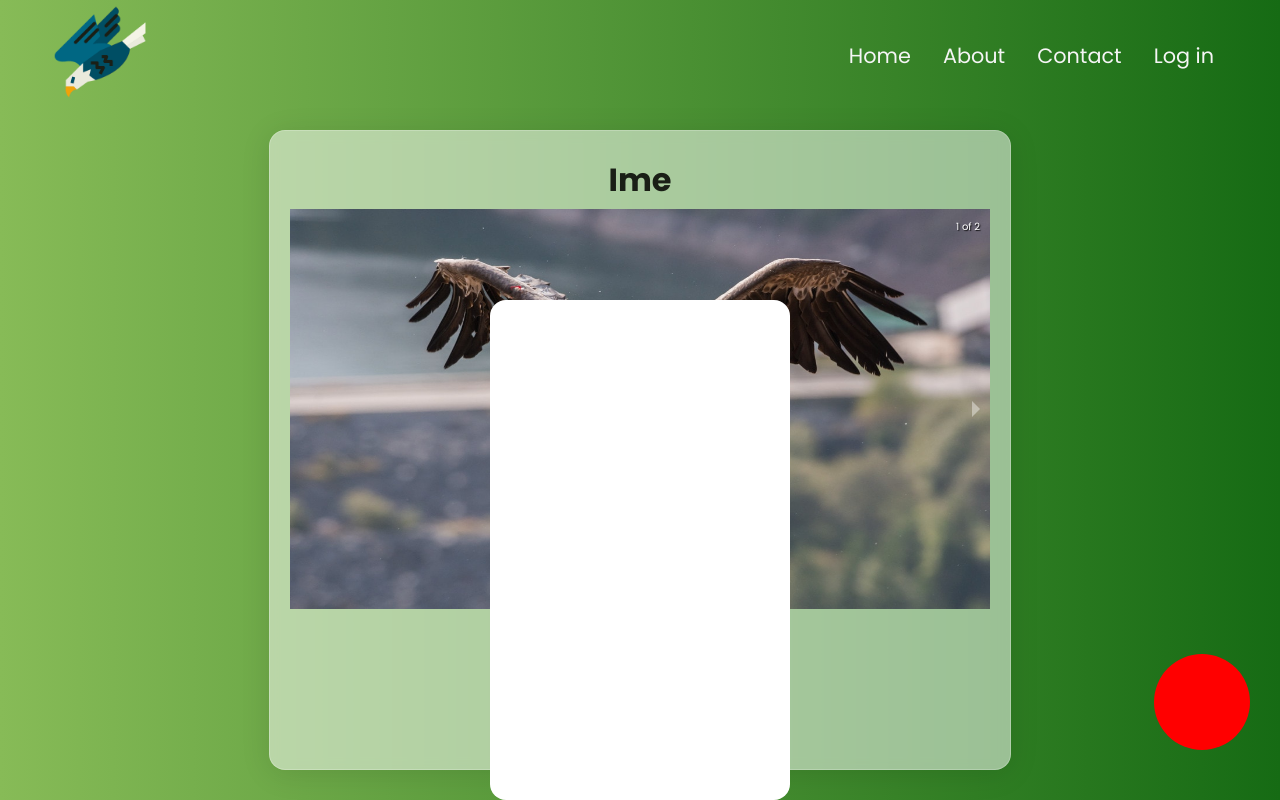
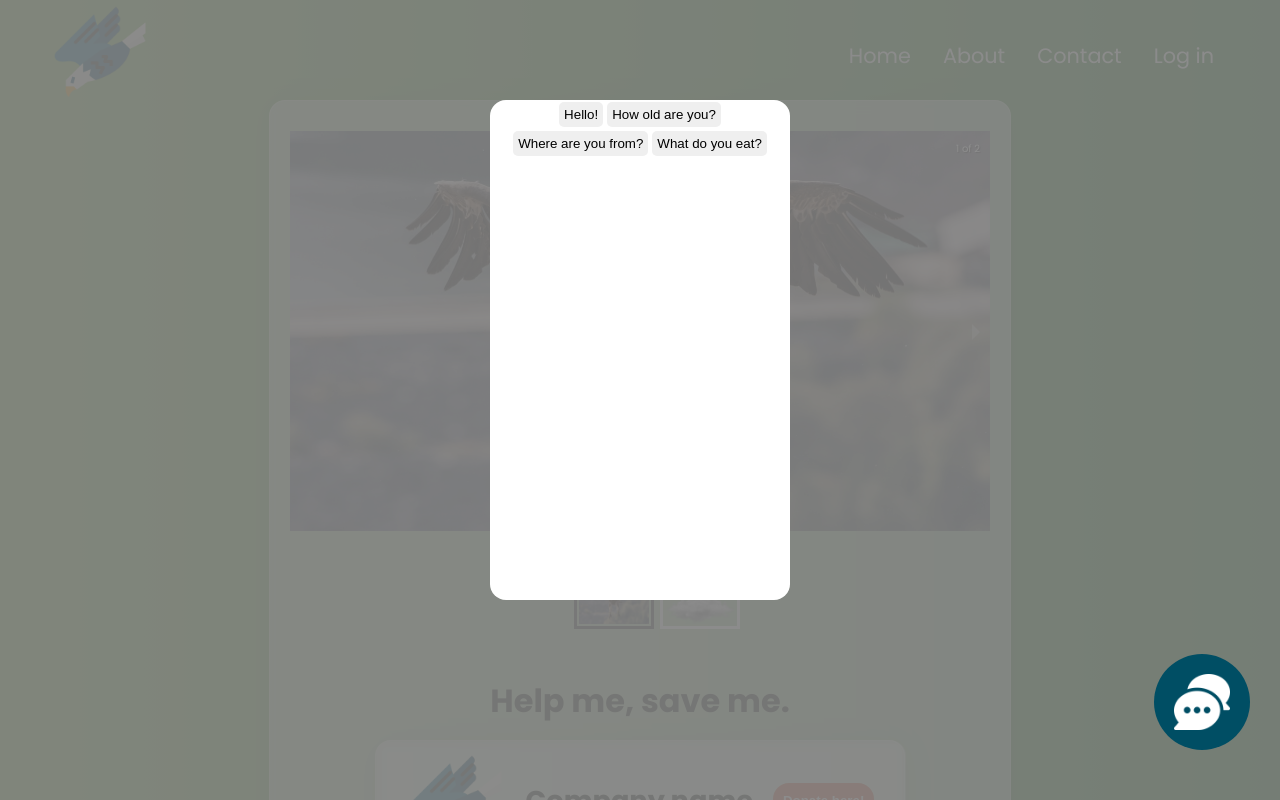
Before and after one commit to Banega00/Tim-Falcon-Hakaton, a React (Create React App) app in the folder frontend2/: page /animal/1 in a window 1280 px wide. Both pictures are taken after a click on the link 1202 px from the left and 702 px from the top of the page. Shown: the top 800 px of the page. Built offline with nearby package versions, Linux system fonts and the light colour scheme; no server answers; the HTML template or start-up script is replaced by a standard one.

Commit message:
animal page finished

```diff
--- a/frontend2/src/components/ProfileAnimal/ProfileAnimal.module.scss
+++ b/frontend2/src/components/ProfileAnimal/ProfileAnimal.module.scss
@@ -12,37 +12,82 @@ p {
   }
 }
 
+.overlay {
+  display: none;
+  position: absolute;
+  z-index: 10000;
+  height: 100%;
+  width: 100%;
+  top: 0;
+  background: gray;
+  opacity: 90%;
+
+  &.active {
+    display: block;
+  }
+}
+
 .chatIcon {
+  z-index: 30000;
   position: fixed;
   bottom: 50px;
   right: 30px;
   width: 6rem;
   height: 6rem;
   border-radius: 50%;
-  background: red;
+  background: var(--blue);
+  display: flex;
+  justify-content: center;
+  align-items: center;
+  img {
+    filter: invert(1);
+    width: 3.5rem;
+  }
 }
 
-.overlay {
-  display: none;
-  position: absolute;
-  height: 100%;
-  width: 100%;
-  background: gray;
-  filter: brightness(50%);
-}
 
 .chatBotContainer {
+  z-index: 20000;
   display: none;
   position: fixed;
-  top: 300px;
+  top: 100px;
   width: 90%;
   max-width: 300px;
   height: 500px;
   background: white;
   border-radius: 16px;
-  z-index: 1;
 
   &.active {
     display: block;
   }
+
 }
+
+.myQuestion {
+  color: white;
+  text-align: right;
+  padding: 5px 10px;
+  background: var(--blue);
+  width: fit-content;
+  margin: 5px;
+  border-radius: 16px;
+}
+
+.botResponse {
+  border-radius: 16px;
+  margin: 5px;
+  color: white;
+  text-align: left;
+  padding: 5px 10px;
+  width: fit-content;
+  background: #06C0A8;
+}
+
+.myMessageSelector {
+  button {
+    border: none;
+    margin: 2px;
+    border-radius: 5px;
+    padding: 5px;
+  }
+}
--- a/frontend2/src/components/ProfileAnimal/ProfileAnimal.tsx
+++ b/frontend2/src/components/ProfileAnimal/ProfileAnimal.tsx
@@ -9,6 +9,9 @@ import {Carousel} from "react-responsive-carousel";
 import img1 from "../../images/beloglavi_sup1.jpg"
 import img2 from "../../images/pngwing.com.png";
 import "react-responsive-carousel/lib/styles/carousel.min.css";
+import {isAsyncFunction} from "util/types";
+import chatIcon from "../../images/chat.png";
+import slika from "../../images/falcon-logo-1.png";
 
 const ProfileAnimal = () => {
   let { id } = useParams(); //animalProfile/:id
@@ -25,12 +28,40 @@ const ProfileAnimal = () => {
   },[])
 
   const[chatBot, setChatBot] = useState(false);
+  const[chats, setChats] = useState([<></>])
+
+  const sendMessage = (message) => {
+    console.log("yo?")
+    let oldChats = [...chats];
+    switch (message) {
+      case "Hello!":
+        oldChats.push(<div className={styles.myQuestion}><p>{message}</p></div>);
+        oldChats.push(<div className={styles.botResponse}>Hello there!</div>);
+        setChats(oldChats);
+        break;
+      case "How old are you?":
+        oldChats.push(<div className={styles.myQuestion}>{message}</div>);
+        oldChats.push(<div className={styles.botResponse}>I'm {animalData.monthsOld} months old.</div>);
+        setChats(oldChats);
+        break;
+      case "Where are you from?":
+        oldChats.push(<div className={styles.myQuestion}>{message}</div>);
+        oldChats.push(<div className={styles.botResponse}>I'm from {animalData.location}</div>);
+        setChats(oldChats);
+        break;
+      case "What do you eat?":
+        oldChats.push(<div className={styles.myQuestion}>{message}</div>);
+        oldChats.push(<div className={styles.botResponse}>I eat food.</div>);
+        setChats(oldChats);
+        break;
+    }
+  }
 
   return (
     <div className={styles1.container}>
       <div className={chatBot ? styles.overlay + " " + styles.active : styles.overlay}></div>
       <div className={styles1.main}>
-        <h1>Ime</h1>
+        <h1>{animalData.name}</h1>
         {/*<p><span style={{color: 'gray'}}>Species:</span> Sepcies</p>*/}
         <Carousel className={styles.carousel}>
           <div>
@@ -41,6 +72,25 @@ const ProfileAnimal = () => {
             <img src={img2}/>
           </div>
         </Carousel>
+
+        <div className={styles1.organizations}>
+          <h1>Help me, save me.</h1>
+          <div className={styles1.organization}>
+            <img src={slika}/>
+            <h1>Company name</h1>
+            <button>Donate here!</button>
+          </div>
+          <div className={styles1.organization}>
+            <img src={slika}/>
+            <h1>Company name</h1>
+            <button>Donate here!</button>
+          </div>
+          <div className={styles1.organization}>
+            <img src={slika}/>
+            <h1>Company name</h1>
+            <button>Donate here!</button>
+          </div>
+        </div>
       </div>
 
       <a className={styles.chatIcon} onClick={() => {
@@ -49,8 +99,16 @@ const ProfileAnimal = () => {
         else
           setChatBot(true);
       }}>
+        <img src={chatIcon}/>
       </a>
       <div className={chatBot ? styles.chatBotContainer + " " + styles.active : styles.chatBotContainer}>
+        <div className={styles.myMessageSelector}>
+          <button onClick={() => sendMessage("Hello!")}>Hello!</button>
+          <button onClick={() => sendMessage("How old are you?")}>How old are you?</button>
+          <button onClick={() => sendMessage("Where are you from?")}>Where are you from?</button>
+          <button onClick={() => sendMessage("What do you eat?")}>What do you eat?</button>
+          {chats}
+        </div>
       </div>
     </div>
   )
```
Also changed, not shown: frontend2/src/images/chat.png (added).
